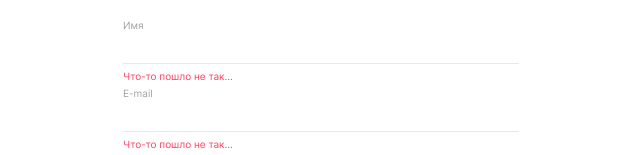
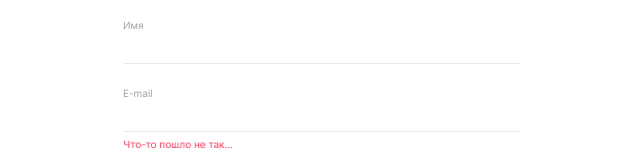
Before and after one commit to tatiana-dorokhova/movies-explorer-frontend, a React (Create React App) app: page /sign-up in a window 1280 px wide. Shown: the part 199-354 px from the top of the page, without its empty margins (319-959 px from the left). Built offline with nearby package versions, Linux system fonts and the light colour scheme.

Commit message:
switcher handled

```diff
--- a/src/components/AuthForm/AuthForm.js
+++ b/src/components/AuthForm/AuthForm.js
@@ -8,7 +8,7 @@ function AuthForm(props) {
   const [email, setEmail] = React.useState('');
   const [password, setPassword] = React.useState('');
 
-  const [isNameValid, setIsNameValid] = React.useState(false);
+  const [isNameValid, setIsNameValid] = React.useState(true);
   const [isEmailValid, setIsEmailValid] = React.useState(false);
   const [isPasswordValid, setIsPasswordValid] = React.useState(false);
 
--- a/src/components/SearchForm/SearchForm.js
+++ b/src/components/SearchForm/SearchForm.js
@@ -16,6 +16,7 @@ function SearchForm(props) {
     if (props.lastSearchQuery) {
       setIsSearchInputEmpty(false);
       setSearchFieldValue(props.lastSearchQuery);
+      setIsShortFilmSelected(props.isShortFilmsOn);
     }
   }, [props.lastSearchQuery, props.isShortFilmsOn]);
 
@@ -37,7 +38,6 @@ function SearchForm(props) {
       event.preventDefault();
       setIsSearchInputEmpty(false);
       props.onSubmit({ searchQuery: searchFieldValue, shortFilms: isShortFilmSelected });
-      //setSearchFieldValue(null);
     }
   };
 
```
